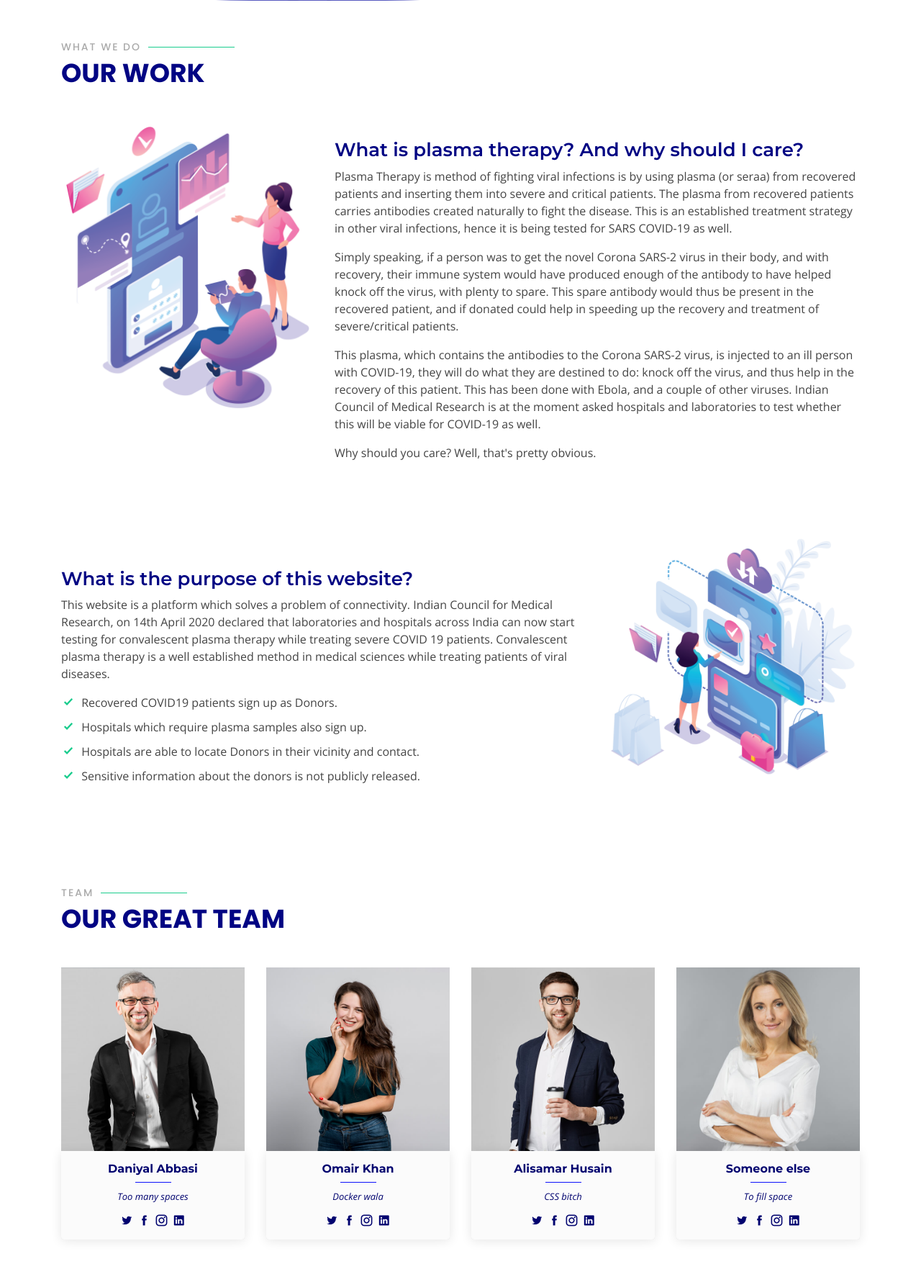
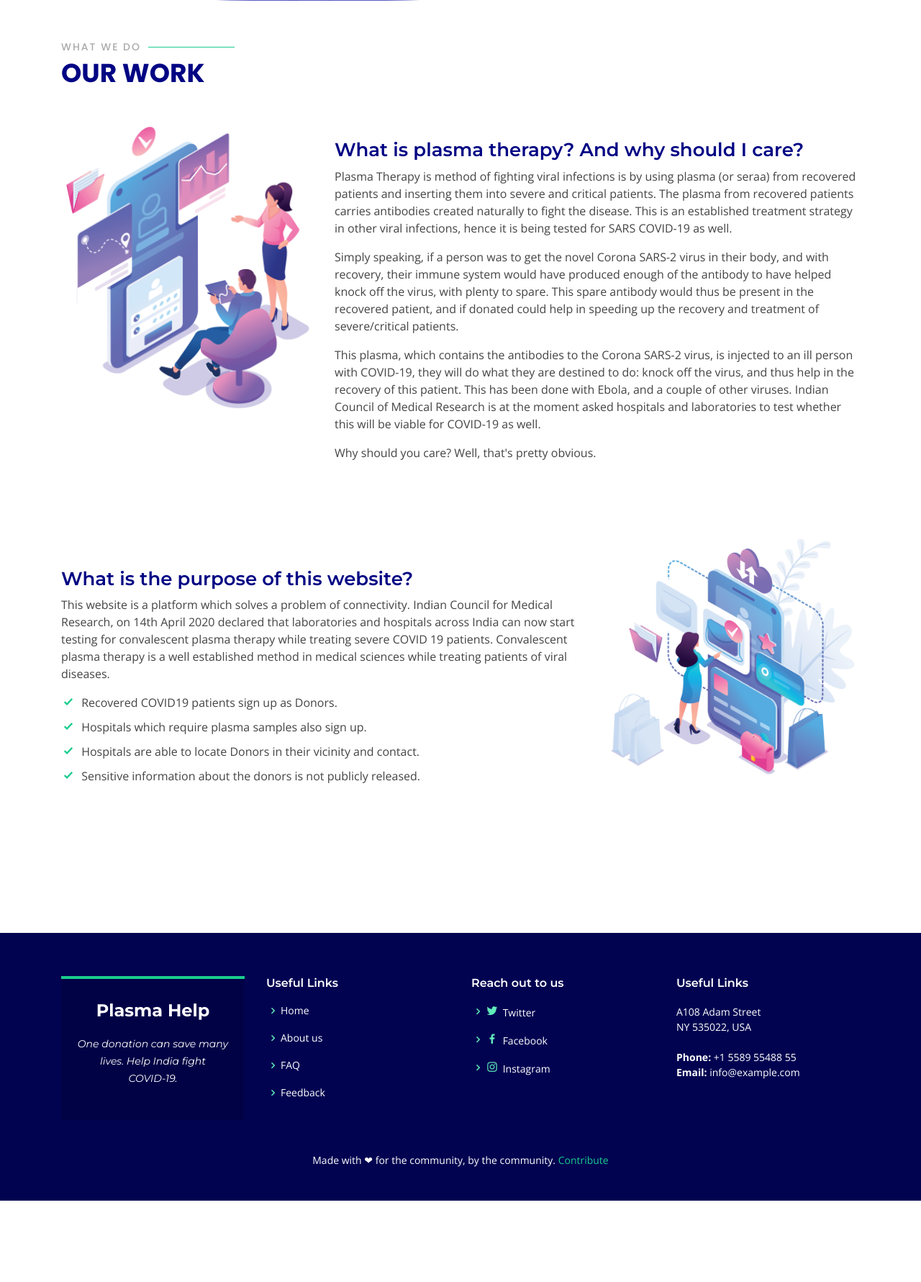
Before and after one commit to abbasidaniyal/PlasmaHelp, a Django app: page / in a window 1280 px wide. Shown: the part 859-2640 px from the top of the page at 72% size. After the commit the page ends 2527 px from the top, so only its background shows below. Run offline with Django 3.2, Linux system fonts and the light colour scheme; some libraries are stand-ins or nearby versions.

Commit message:
remove: team section and team from header

```diff
--- a/templates/header.html
+++ b/templates/header.html
@@ -14,7 +14,7 @@
       <ul>
         <li class="active"><a href="/">Home</a></li>
         <li><a href="/#details">About</a></li>
-        <li><a href="/#team">Team</a></li>
+{#        <li><a href="/#team">Team</a></li>#}
         <li><a href="{% url 'faq' %}">FAQs</a></li>
         <li><a href="{% url 'query' %}">Feedback</a></li>
 
--- a/templates/index.html
+++ b/templates/index.html
@@ -10,8 +10,8 @@
                     <div data-aos="zoom-out">
                         <h1><span>Plasma Help :</span> The Plasma Donor Finder</h1>
                         <h2>
-                        One donation can save many lives,<br />
-                        Help India fight COVID-19.
+                            One donation can save many lives,<br/>
+                            Help India fight COVID-19.
                         </h2>
 
                         <a class="scrollto" href="#details">
@@ -100,93 +100,97 @@
                     <ul>
                         <li><i class="icofont-check"></i> Recovered COVID19 patients sign up as Donors.</li>
                         <li><i class="icofont-check"></i> Hospitals which require plasma samples also sign up.</li>
-                        <li><i class="icofont-check"></i> Hospitals are able to locate Donors in their vicinity and contact.</li>
-                        <li><i class="icofont-check"></i> Sensitive information about the donors is not publicly released.</li>
+                        <li><i class="icofont-check"></i> Hospitals are able to locate Donors in their vicinity and
+                            contact.
+                        </li>
+                        <li><i class="icofont-check"></i> Sensitive information about the donors is not publicly
+                            released.
+                        </li>
                     </ul>
                 </div>
             </div>
         </div>
     </section><!-- End Details Section -->
 
-    <!-- ======= Team Section ======= -->
-    <section id="team" class="team">
-        <div class="container">
-
-            <div class="section-title" data-aos="fade-up">
-                <h2>Team</h2>
-                <p>Our Great Team</p>
-            </div>
-
-            <div class="row" data-aos="fade-left">
-
-                <div class="col-lg-3 col-md-6">
-                    <div class="card" data-aos="zoom-in" data-aos-delay="100">
-                        <div class="pic"><img src="{% static 'img/team/team-1.jpg' %}" class="img-fluid" alt=""></div>
-                        <div class="card-content">
-                            <h4>Daniyal Abbasi</h4>
-                            <span>Too many spaces</span>
-                            <div class="social">
-                                <a href=""><i class="icofont-twitter"></i></a>
-                                <a href=""><i class="icofont-facebook"></i></a>
-                                <a href=""><i class="icofont-instagram"></i></a>
-                                <a href=""><i class="icofont-linkedin"></i></a>
-                            </div>
-                        </div>
-                    </div>
-                </div>
-
-                <div class="col-lg-3 col-md-6 mt-5 mt-md-0">
-                    <div class="card" data-aos="zoom-in" data-aos-delay="200">
-                        <div class="pic"><img src="{% static 'img/team/team-2.jpg' %}" class="img-fluid" alt=""></div>
-                        <div class="card-content">
-                            <h4>Omair Khan</h4>
-                            <span>Docker wala</span>
-                            <div class="social">
-                                <a href=""><i class="icofont-twitter"></i></a>
-                                <a href=""><i class="icofont-facebook"></i></a>
-                                <a href=""><i class="icofont-instagram"></i></a>
-                                <a href=""><i class="icofont-linkedin"></i></a>
-                            </div>
-                        </div>
-                    </div>
-                </div>
-
-                <div class="col-lg-3 col-md-6 mt-5 mt-lg-0">
-                    <div class="card" data-aos="zoom-in" data-aos-delay="300">
-                        <div class="pic"><img src="{% static 'img/team/team-3.jpg' %}" class="img-fluid" alt=""></div>
-                        <div class="card-content">
-                            <h4>Alisamar Husain</h4>
-                            <span>CSS bitch</span>
-                            <div class="social">
-                                <a href=""><i class="icofont-twitter"></i></a>
-                                <a href=""><i class="icofont-facebook"></i></a>
-                                <a href=""><i class="icofont-instagram"></i></a>
-                                <a href=""><i class="icofont-linkedin"></i></a>
-                            </div>
-                        </div>
-                    </div>
-                </div>
-
-                <div class="col-lg-3 col-md-6 mt-5 mt-lg-0">
-                    <div class="card" data-aos="zoom-in" data-aos-delay="400">
-                        <div class="pic"><img src="{% static 'img/team/team-4.jpg' %}" class="img-fluid" alt=""></div>
-                        <div class="card-content">
-                            <h4>Someone else</h4>
-                            <span>To fill space</span>
-                            <div class="social">
-                                <a href=""><i class="icofont-twitter"></i></a>
-                                <a href=""><i class="icofont-facebook"></i></a>
-                                <a href=""><i class="icofont-instagram"></i></a>
-                                <a href=""><i class="icofont-linkedin"></i></a>
-                            </div>
-                        </div>
-                    </div>
-                </div>
-
-            </div>
-
-        </div>
-    </section><!-- End Team Section -->
+    {#    <!-- ======= Team Section ======= -->#}
+    {#    <section id="team" class="team">#}
+    {#        <div class="container">#}
+    {##}
+    {#            <div class="section-title" data-aos="fade-up">#}
+    {#                <h2>Team</h2>#}
+    {#                <p>Our Great Team</p>#}
+    {#            </div>#}
+    {##}
+    {#            <div class="row" data-aos="fade-left">#}
+    {##}
+    {#                <div class="col-lg-3 col-md-6">#}
+    {#                    <div class="card" data-aos="zoom-in" data-aos-delay="100">#}
+    {#                        <div class="pic"><img src="{% static 'img/team/team-1.jpg' %}" class="img-fluid" alt=""></div>#}
+    {#                        <div class="card-content">#}
+    {#                            <h4>Developer</h4>#}
+    {#                            <span>Designation</span>#}
+    {#                            <div class="social">#}
+    {#                                <a href=""><i class="icofont-twitter"></i></a>#}
+    {#                                <a href=""><i class="icofont-facebook"></i></a>#}
+    {#                                <a href=""><i class="icofont-instagram"></i></a>#}
+    {#                                <a href=""><i class="icofont-linkedin"></i></a>#}
+    {#                            </div>#}
+    {#                        </div>#}
+    {#                    </div>#}
+    {#                </div>#}
+    {##}
+    {#                <div class="col-lg-3 col-md-6 mt-5 mt-md-0">#}
+    {#                    <div class="card" data-aos="zoom-in" data-aos-delay="200">#}
+    {#                        <div class="pic"><img src="{% static 'img/team/team-2.jpg' %}" class="img-fluid" alt=""></div>#}
+    {#                        <div class="card-content">#}
+    {#                            <h4>Developer</h4>#}
+    {#                            <span>Designation</span>#}
+    {#                            <div class="social">#}
+    {#                                <a href=""><i class="icofont-twitter"></i></a>#}
+    {#                                <a href=""><i class="icofont-facebook"></i></a>#}
+    {#                                <a href=""><i class="icofont-instagram"></i></a>#}
+    {#                                <a href=""><i class="icofont-linkedin"></i></a>#}
+    {#                            </div>#}
+    {#                        </div>#}
+    {#                    </div>#}
+    {#                </div>#}
+    {##}
+    {#                <div class="col-lg-3 col-md-6 mt-5 mt-lg-0">#}
+    {#                    <div class="card" data-aos="zoom-in" data-aos-delay="300">#}
+    {#                        <div class="pic"><img src="{% static 'img/team/team-3.jpg' %}" class="img-fluid" alt=""></div>#}
+    {#                        <div class="card-content">#}
+    {#                            <h4>Developer</h4>#}
+    {#                            <span>Designation</span>#}
+    {#                            <div class="social">#}
+    {#                                <a href=""><i class="icofont-twitter"></i></a>#}
+    {#                                <a href=""><i class="icofont-facebook"></i></a>#}
+    {#                                <a href=""><i class="icofont-instagram"></i></a>#}
+    {#                                <a href=""><i class="icofont-linkedin"></i></a>#}
+    {#                            </div>#}
+    {#                        </div>#}
+    {#                    </div>#}
+    {#                </div>#}
+    {##}
+    {#                <div class="col-lg-3 col-md-6 mt-5 mt-lg-0">#}
+    {#                    <div class="card" data-aos="zoom-in" data-aos-delay="400">#}
+    {#                        <div class="pic"><img src="{% static 'img/team/team-4.jpg' %}" class="img-fluid" alt=""></div>#}
+    {#                        <div class="card-content">#}
+    {#                            <h4>Developer</h4>#}
+    {#                            <span>Designation</span>#}
+    {#                            <div class="social">#}
+    {#                                <a href=""><i class="icofont-twitter"></i></a>#}
+    {#                                <a href=""><i class="icofont-facebook"></i></a>#}
+    {#                                <a href=""><i class="icofont-instagram"></i></a>#}
+    {#                                <a href=""><i class="icofont-linkedin"></i></a>#}
+    {#                            </div>#}
+    {#                        </div>#}
+    {#                    </div>#}
+    {#                </div>#}
+    {##}
+    {#            </div>#}
+    {##}
+    {#        </div>#}
+    {#    </section><!-- End Team Section -->#}
 
     <section></section>
 
```
